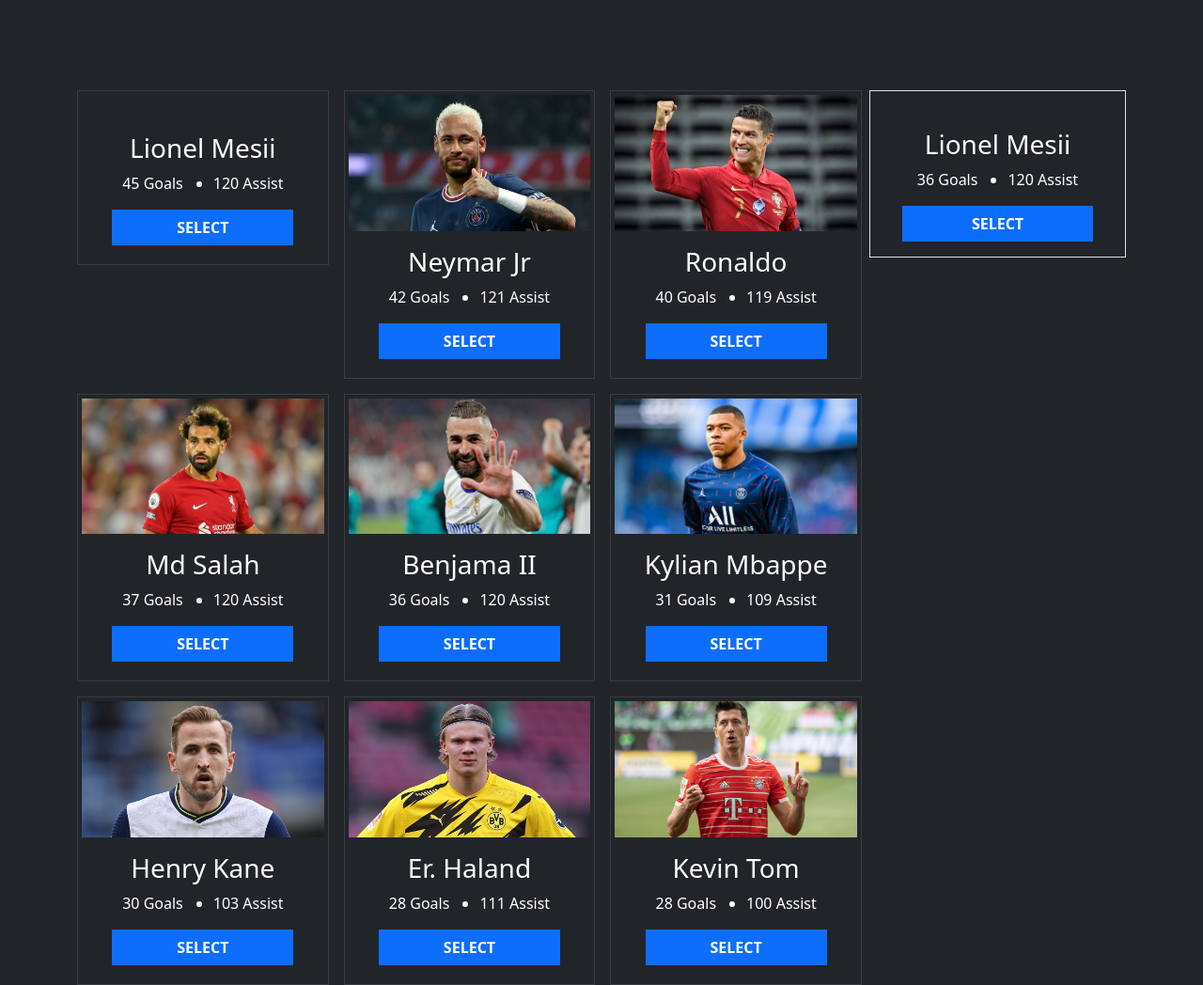
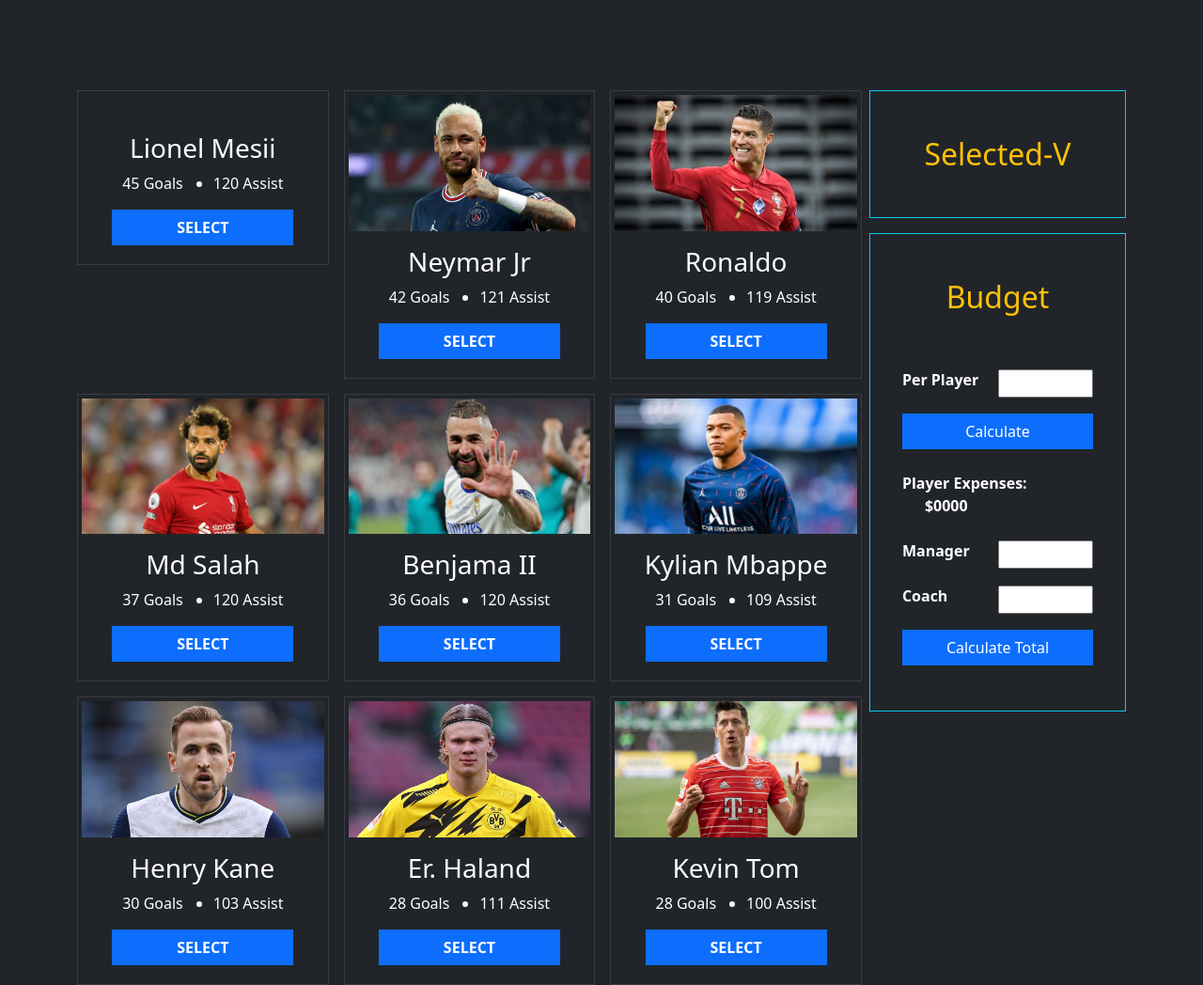
Before and after one commit to Najmul11/Dream-Five, a plain HTML site: page index.html in a window 1280 px wide. Shown: the part 400-1448 px from the top of the page at 94% size. Drawn offline with nearby package versions, Linux system fonts and the light colour scheme.

Commit message:
added calculate section

```diff
--- a/index.html
+++ b/index.html
@@ -22,7 +22,6 @@
         <h1 class="display-2  fw-semibold text-danger col-lg-7 mx-auto pt-4">Select Your Dream <span class="span-text">Five</span> </h1>
         <p class="text-white text-start text-lg-center mt-4 col-lg-7 mx-auto fw-semibold">Select any five best player for your team. We have quality players to bring you what you desire! Win the next Barclays Premear League Hiring players from us. Do not wait, Write your fortune. Select the winners now!</p>
     </div>
-
   </header>
 
 <!-- --------------
@@ -189,20 +188,35 @@ select player section
                         </div>
                     </div>
                     <!-- calculate area -->
-                    <div class="col-12 col-lg-3">
-                        <div class=" bg-transparent border">
-                            <div>
-                                <img src="images/1.jpg" alt="" class="img-fluid roun">
-                            </div>
-                            <div class=" text-white py-3 ">
-                                <h3>Lionel Mesii</h3>
-                                <div class="d-flex justify-content-center align-items-center">
-                                    <p>36 Goals</p>
-                                    <ul>
-                                        <li>120 Assist</li>
-                                    </ul>
+                    <div class="col-12 col-lg-3 text-white">
+                        <div class=" bg-transparent border border-info">
+                            <h2 class="my-5 text-warning">Selected-V</h2>
+                            <ol class="text-start px-5 fw-semibold fs-5">
+                                <!-- <li class="px-3 py-1">Player-1</li>
+                                <li class="px-3 py-1">Player-2</li>
+                                <li class="px-3 py-1">Player-3</li>
+                                <li class="px-3 pt-1">Player-4</li>
+                                <li class="px-3 pt-1">Player-5</li> -->
+                            </ol>
+                        </div>
+                        <div class=" bg-transparent border mt-3 py-5 fw-semibold border border-info">
+                            <h2 class="mb-5 text-warning">Budget</h2>
+                            <div class="text-start w-75 mx-auto">
+                                <div class="d-flex align-items-center ">
+                                    <p class="pt-2 w-50">Per Player</p>
+                                    <input type="text" class="w-50">
                                 </div>
-                                <button class="btn btn-primary rounded-0 w-75 fw-bold">SELECT</button>
+                                <button class="mt-2 btn btn-primary rounded-0 w-100">Calculate</button>
+                                <p class="pt-4 ">Player Expenses: <span class="ms-4">$<span>0000</span></span></p>
+                                <div class="d-flex align-items-center ">
+                                    <p class="pt-2 w-50">Manager</p>
+                                    <input type="text" class="w-50">
+                                </div>
+                                <div class="d-flex align-items-center ">
+                                    <p class="pt-2 w-50">Coach</p>
+                                    <input type="text" class="w-50">
+                                </div>
+                                <button class="mt-2 btn btn-primary rounded-0 w-100">Calculate Total</button>
                             </div>
                         </div>
                     </div>
--- a/style.css
+++ b/style.css
@@ -1,6 +1,8 @@
 /* google font */
 @import url('https://fonts.googleapis.com/css2?family=Berkshire+Swash&display=swap');
-/* header area */
+/* ----------
+header area
+---------- */
 header{
     background-image: url(images/bg-1.png),url(images/bg-2.png);
     background-repeat: no-repeat, no-repeat;
@@ -18,7 +20,16 @@ text-decoration-style:dashed;
 text-decoration-color: goldenrod;
 }
 
-/* player select section style */
+/*----------
+ player select section style
+ ------------- */
 .border-{
     border: 1px solid rgba(211, 211, 211, 0.131);
 }
+
+/* --------
+calculate area
+----------- */
+.button-{
+    width: 87.6%;
+}
```
